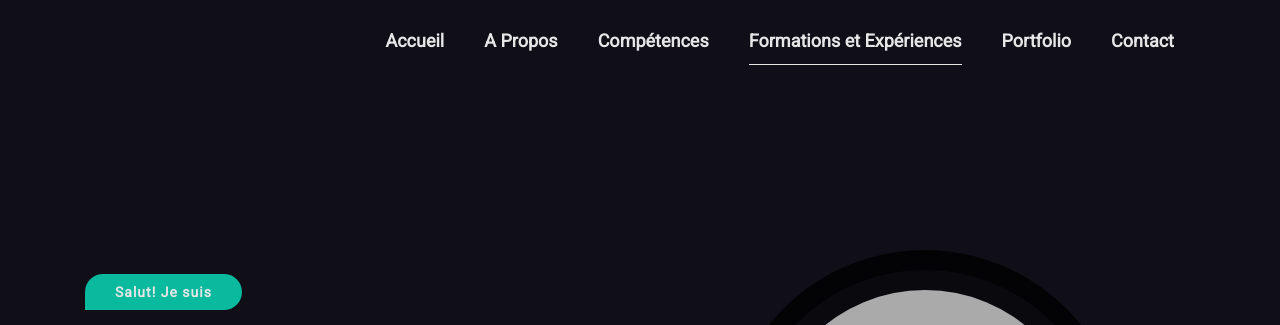
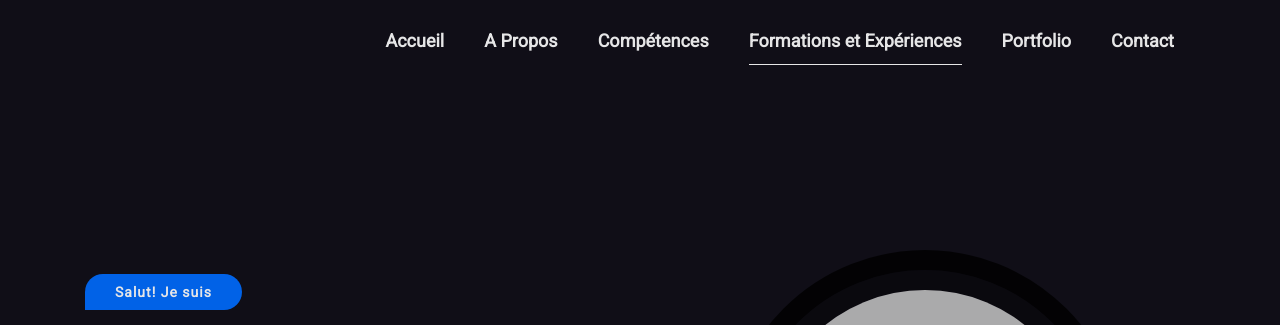
Before and after one commit to Bibou007/CV-en-ligne-de-Davy-Aymard-Litse, a plain HTML site: page home-one.html in a window 1280 px wide. Shown: the top 325 px of the page. Drawn offline with Linux system fonts and the light colour scheme; some packages are replaced by stand-ins of ours.

Commit message:
Modification de la couleur global

```diff
--- a/assets/css/variable.scss
+++ b/assets/css/variable.scss
@@ -46,7 +46,7 @@ $main-color-1: #6D40e3;
 $bg-2: #fafafa;
 $bg-3: #f9f9f9;
 $f-icon-bg: #383c43;
-$main-color: #0bceaf;
+$main-color: #006dff;
 // $main-color: #f25454;
 $body-bg: #f6f6f6;
 $circle-bg: #4c555b;
```
Also changed, not shown: assets/css/colors.css, assets/css/responsive.css, assets/css/styles.css.
